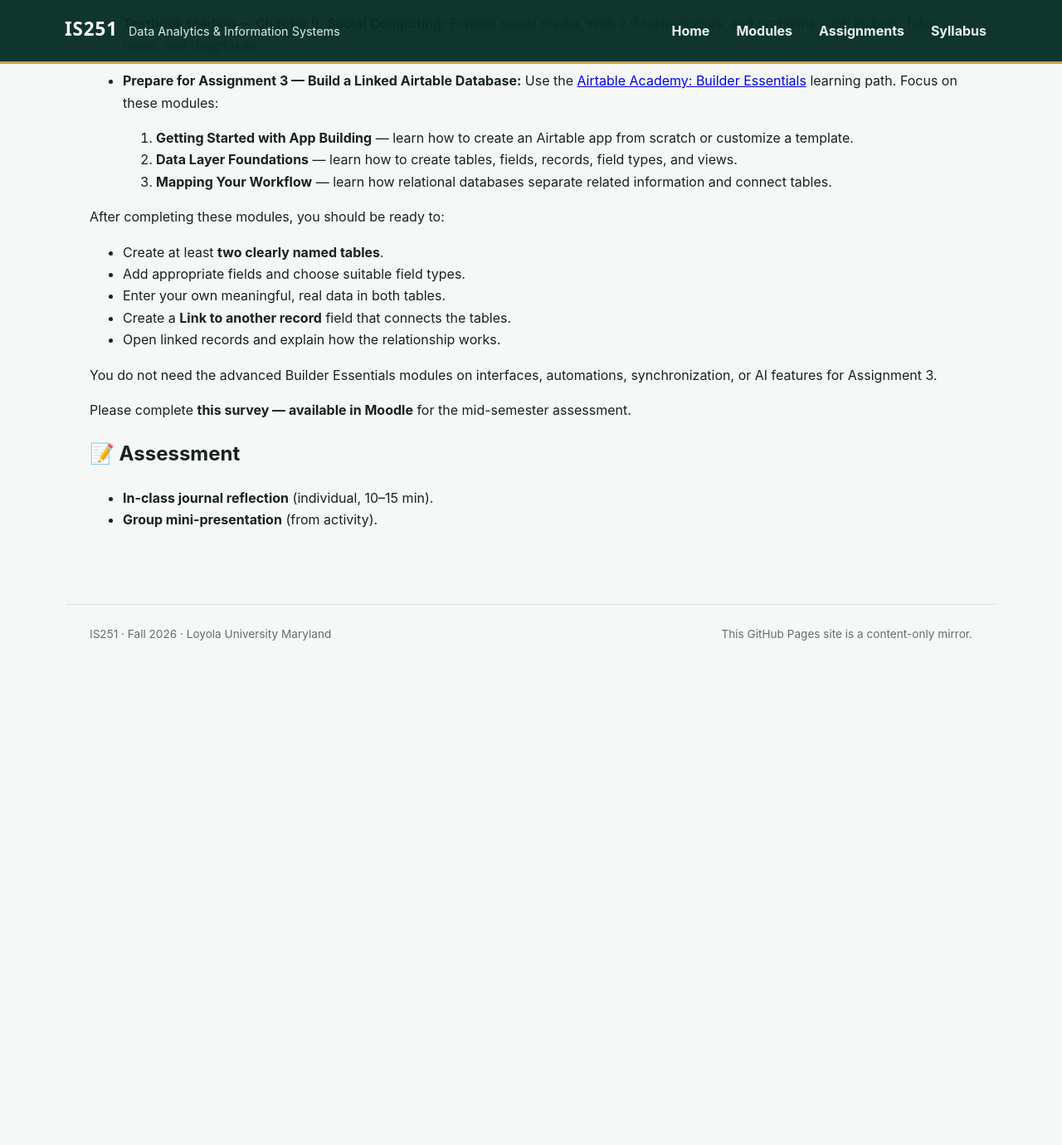
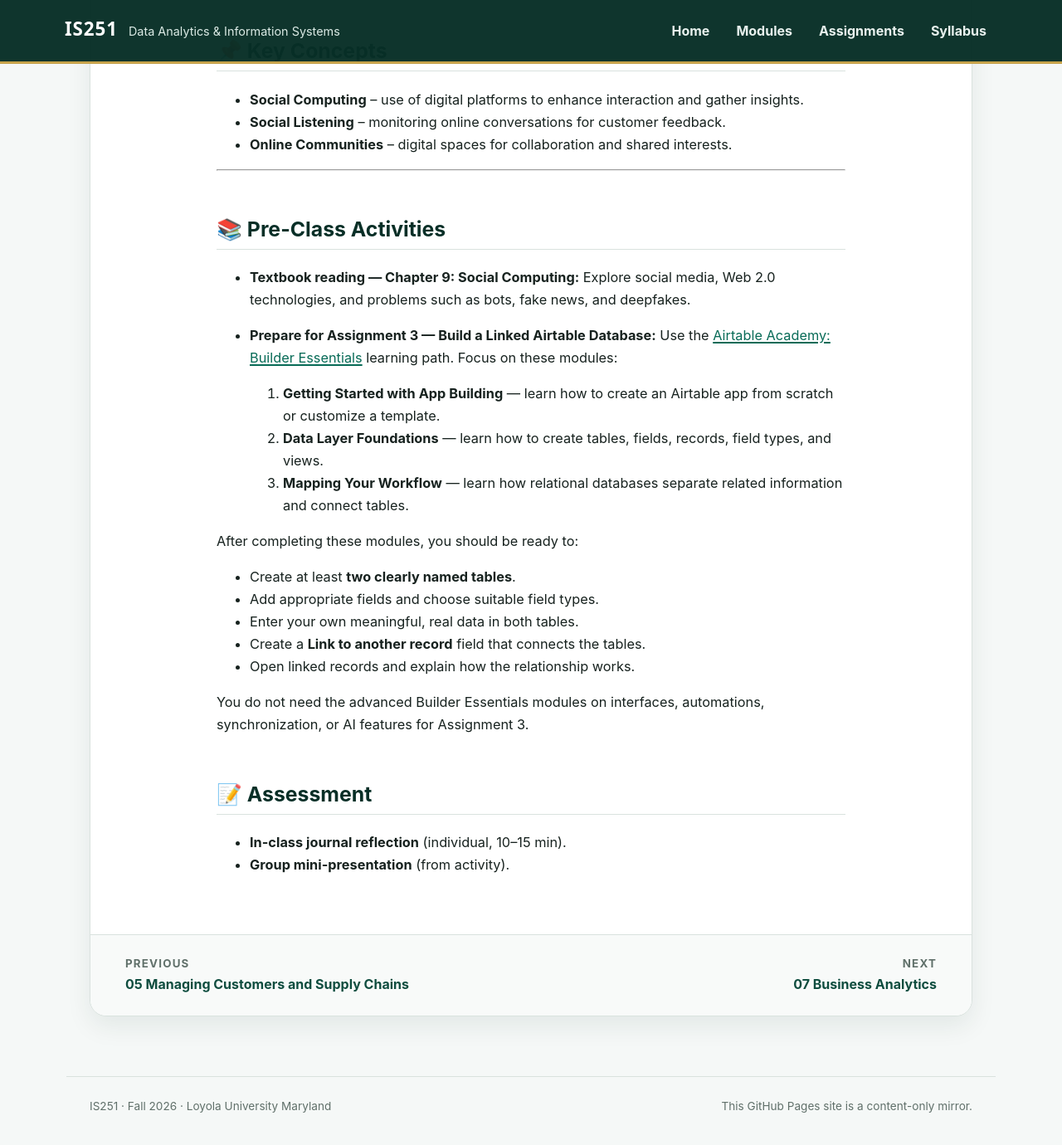
Before and after one commit to dyim-loyola/is251, a Jekyll site: the page built from modules/06-social-computing.md, in a window 1280 px wide and 1400 px high, scrolled down 930 px. Shown: the top 1380 px of the window at 83% size. Built offline with Jekyll 4.4.1, drawn with Linux system fonts in a browser that asks for light colours; before the commit the page ends 1761 px from its top, so only the background shows below that; some of the changed text lies outside the part shown.

Commit message:
Refresh Sites mirror: modules/06-social-computing.md

```diff
--- a/modules/06-social-computing.md
+++ b/modules/06-social-computing.md
@@ -1,12 +1,15 @@
 ---
-layout: default
+layout: module
 title: "06 Social Computing"
 permalink: /modules/06-social-computing/
 module_number: "06"
+module_title: "Social Computing"
 module_date: "2026-10-06"
+previous_url: "/modules/05-managing-customers-and-supply-chains/"
+previous_label: "05 Managing Customers and Supply Chains"
+next_url: "/modules/07-business-analytics/"
+next_label: "07 Business Analytics"
 ---
-
-**Module date:** 2026-10-06
 
 # Module 06: Social Computing
 
@@ -54,8 +57,6 @@ After completing these modules, you should be ready to:
 
 You do not need the advanced Builder Essentials modules on interfaces, automations, synchronization, or AI features for Assignment 3.
 
-Please complete **this survey — available in Moodle** for the mid-semester assessment.
-
 ## 📝 Assessment
 
 - **In-class journal reflection** (individual, 10–15 min).
```
